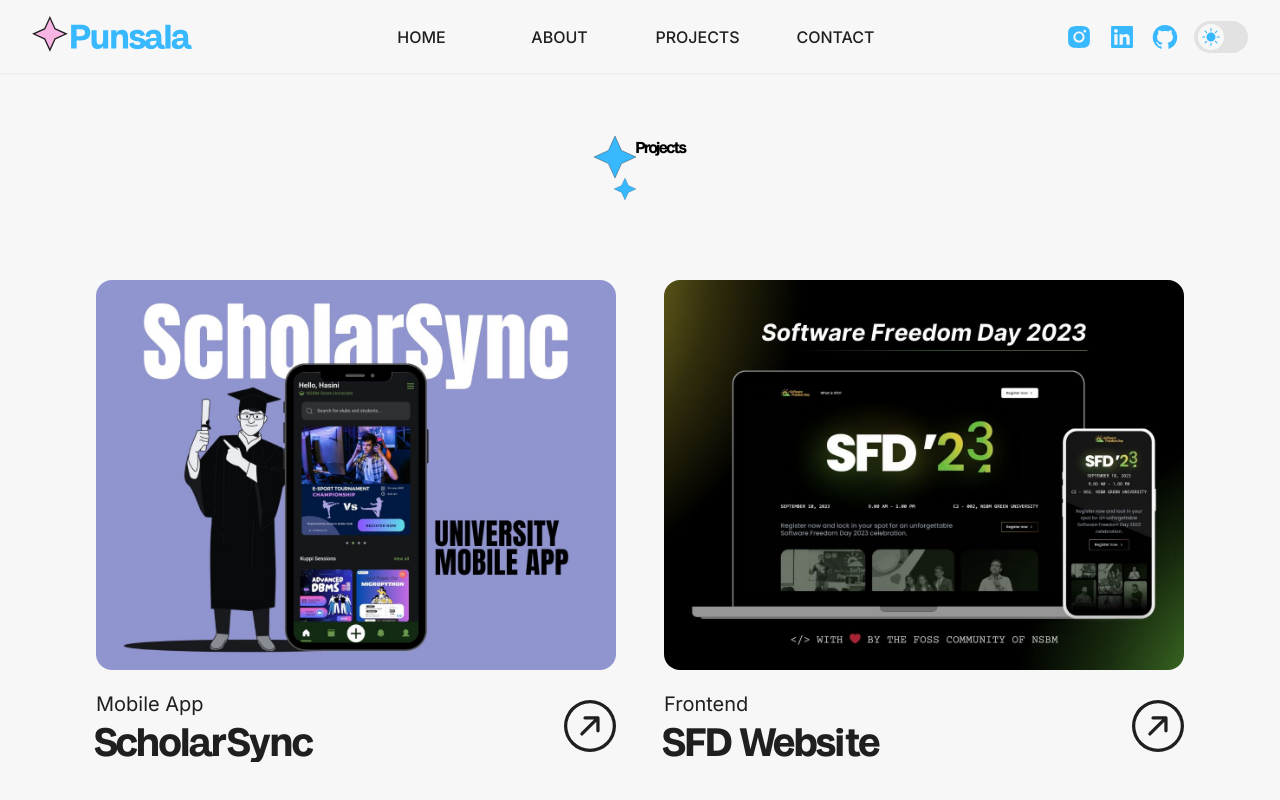
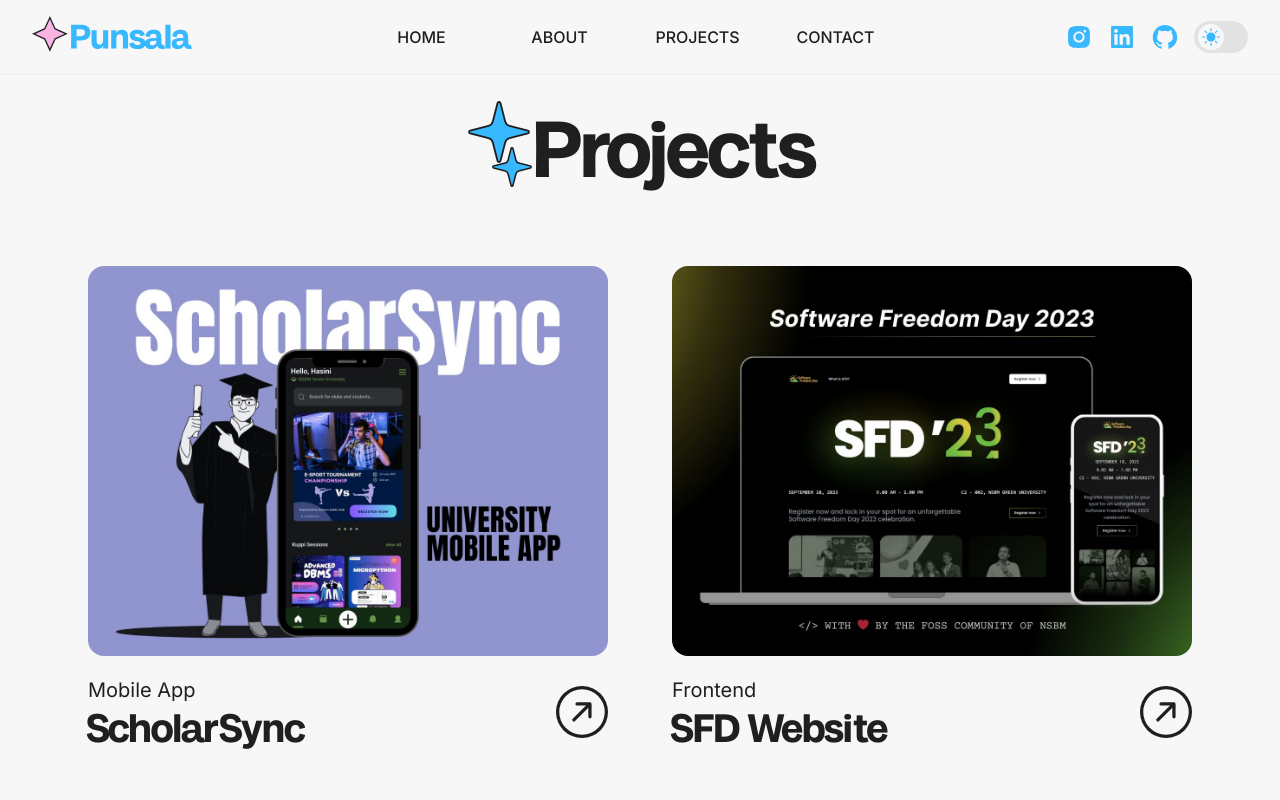
Before and after one commit to MAGHPMallawaarachchi/punsala-portfolio, a Next.js app: page /projects in a window 1280 px wide. Shown: the top 800 px of the page. Built offline with nearby package versions, Linux system fonts and the light colour scheme.

Commit message:
Update project page with LuSparkle icon

```diff
--- a/app/projects/page.tsx
+++ b/app/projects/page.tsx
@@ -4,35 +4,44 @@
 import { ProjectData } from '@/constants';
 import Link from 'next/link';
 import React from 'react';
+import { LuSparkle } from 'react-icons/lu';
 
 export default function ProjectsPage(){
     return(
         <Container>
-            <section className='flex flex-col justify-center items-center overflow-hidden' id='projects'>
-                <div className='flex sm:mb-20 mb-16 mt-10'>
-                    <div className='hidden lg:flex flex-col items-end'>
-                        <Star height={42}/>
-                        <Star height={22}/>
+            <section className='flex flex-col items-center sm:gap-16 gap-10 h-screen' id='projects'>
+                <div className='flex items-center'>
+                    <div className='flex flex-col'>
+                        <div className='hidden lg:flex flex-col items-end'>
+                            <LuSparkle size="72px" class="fill-blue stroke-[0.6px] stroke-dark -mb-6" color="#38B8FF"/>
+                            <LuSparkle size="46px" class="fill-blue stroke-[0.8px] stroke-dark" color="#38B8FF"/>
+                        </div>
+
+                        <div className='flex lg:hidden flex-col items-end'>
+                            <LuSparkle size="62px" class="fill-blue stroke-[0.6px] stroke-dark -mb-5" color="#38B8FF"/>
+                            <LuSparkle size="36px" class="fill-blue stroke-[0.8px] stroke-dark" color="#38B8FF"/>
+                        </div>
+                        <div className='h-3'></div>
                     </div>
-                    <div className='flex lg:hidden flex-col items-end'>
-                        <Star height={23}/>
-                        <Star height={14}/>
-                    </div>
-                    <h1 className='heading mr-'>Projects</h1>
+
+                    <h1 className='dark:text-light text-dark sm:text-[80px] text-[60px] sm:tracking-[4px] tracking-[3px] leading-none'>Projects</h1>
+
                 </div>
 
-                <div className='flex flex-wrap gap-12 items-center'>
-                {ProjectData.map((project) => (
-                    <Project
+
+                <div className='flex flex-wrap sm:gap-16 gap-10 items-center justify-center w-full'>
+                    {ProjectData.map((project) => (
+                        <Project
                         key={project.key}
                         name={project.name}
                         category={project.category}
                         description={project.description}
                         link={project.link}
                         image={project.image}
-                    />
-                ))}
+                        />
+                    ))}
                 </div>
+
             </section>
         </Container>
     )
```
